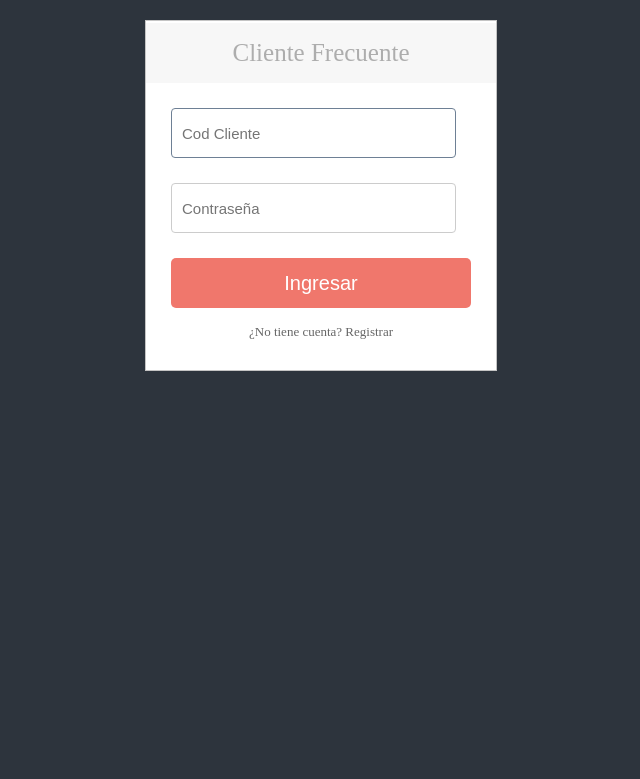
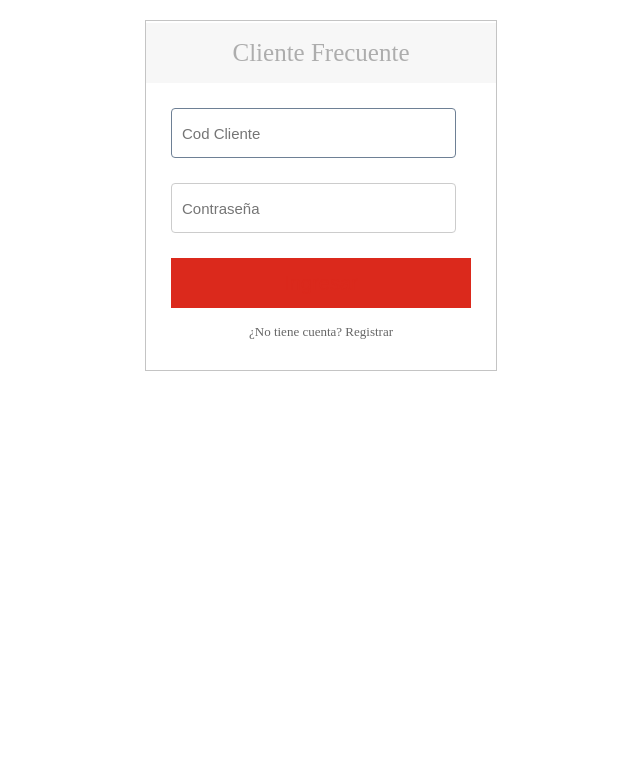
Before and after one commit to e3r8ick/ClienteFrecuente, a PHP site: page / in a window 1280 px wide. Shown: the top 779 px of the page, without its empty margins (319-959 px from the left). Run offline with PHP 8.4, Linux system fonts and the light colour scheme.

Commit message:
Cambios en el menu

```diff
--- a/css/login.css
+++ b/css/login.css
@@ -1,5 +1,5 @@
 body {
-  background: #2d343d;
+  background: #FFFFFF;
 }
 
 .login {
@@ -41,10 +41,10 @@ h1.login-title {
   height: 50px;
   padding: 0;
   font-size: 20px;
-  color: #fff;
+  color: #DB291c;
   text-align: center;
-  background: #f0776c;
-  border: 0;
+  background: #DB291c;
+  border: 0;0
   border-radius: 5px;
   cursor: pointer;
   outline:0;
--- a/css/perfil.css
+++ b/css/perfil.css
@@ -64,7 +64,7 @@ html{-webkit-font-smoothing:antialiased;}
 a{color:#BA0707;}
 a:hover{color:#BA0707;text-decoration:underline;}
 
-body{background:#ffffff url("../images/bkg.jpg") no-repeat 0 0;
+body{background:#ffffff /*url("../images/bkg.jpg")*/ no-repeat 0 0;
 color:#3E4156;
 font: 14px "Open Sans", Helvetica, Arial, sans-serif;
 -webkit-font-smoothing: antialiased;
@@ -89,12 +89,12 @@ p,div, span{line-height:1.5em;}
 
 .title{margin:100px 0 20px 0;
 text-align:center;
-color:#3E4156;}
+color:#DB291c;}
 .back{text-align:center;}
 
 nav{display:block;
 margin-top: 100px;
-background:#3E4156;
+background:#DB291c;
 }
 
 .menu{display:block;}
```
